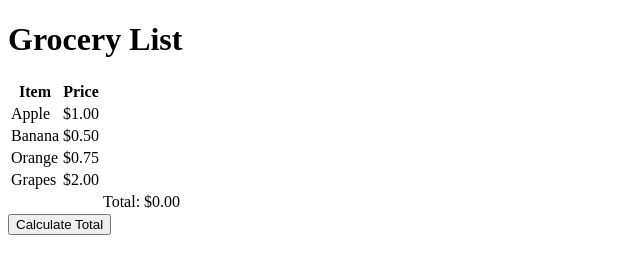
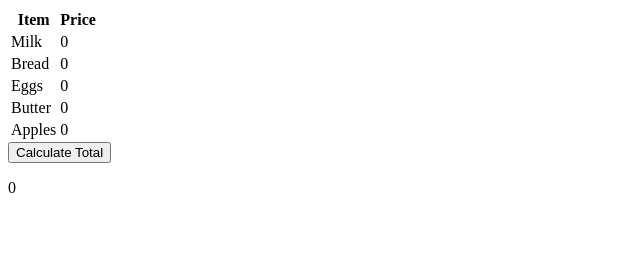
Before and after one commit to acciojob/grofers-checkout-Syamson07, a website: page main.html in a window 1280 px wide. Both pictures are taken after a click on the button "Calculate Total". Shown: the whole page, without its empty margins (0-640 px from the left). Drawn offline with Linux system fonts and the light colour scheme.

Commit message:
created a submission

```diff
--- a/main.html
+++ b/main.html
@@ -1,40 +1,43 @@
 <!DOCTYPE html>
 <html lang="en">
 <head>
-  <meta charset="UTF-8">
-  <meta name="viewport" content="width=device-width, initial-scale=1.0">
   <title>Grocery List</title>
+  <link rel="stylesheet" href="style.css">
 </head>
 <body>
-  <h1>Grocery List</h1>
-  <table id="grocery-table">
+  <table>
     <thead>
       <tr>
         <th>Item</th>
         <th>Price</th>
       </tr>
     </thead>
-    <tbody>
+    <tbody id="grocery-body">
       <tr>
-        <td class="item">Apple</td>
-        <td class="price">$1.00</td>
+        <td class="item">Milk</td>
+        <td class="price" contenteditable="true">0</td>
       </tr>
       <tr>
-        <td class="item">Banana</td>
-        <td class="price">$0.50</td>
+        <td class="item">Bread</td>
+        <td class="price" contenteditable="true">0</td>
       </tr>
       <tr>
-        <td class="item">Orange</td>
-        <td class="price">$0.75</td>
+        <td class="item">Eggs</td>
+        <td class="price" contenteditable="true">0</td>
       </tr>
       <tr>
-        <td class="item">Grapes</td>
-        <td class="price">$2.00</td>
+        <td class="item">Butter</td>
+        <td class="price" contenteditable="true">0</td>
+      </tr>
+      <tr>
+        <td class="item">Apples</td>
+        <td class="price" contenteditable="true">0</td>
       </tr>
     </tbody>
   </table>
 
   <button onclick="calculateTotal()">Calculate Total</button>
+  <p id="ans"></p>
 
   <script src="script.js"></script>
 </body>
--- a/script.js
+++ b/script.js
@@ -1,31 +1,12 @@
 function calculateTotal() {
-  // Select all the price elements in the table
-  const prices = document.querySelectorAll('.prices');
-
-  // Initialize a variable to store the total price
+  const priceCells = document.querySelectorAll(".price");
   let total = 0;
 
-  // Loop through each price element, convert the value to a number, and add it to the total
-  prices.forEach(price => {
-    // Convert the price string (e.g., "$1.00") to a number (e.g., 1.00)
-    const priceValue = parseFloat(price.textContent.replace('$', '').trim());
-    total += priceValue;
+  priceCells.forEach(cell => {
+    const value = parseFloat(cell.textContent.trim());
+    if (!isNaN(value)) total += value;
   });
 
-  // Create a new row to show the total
-  const totalRow = document.createElement('tr');
-
-  // Create the first cell (empty for now, it will be merged later)
-  const emptyCell = document.createElement('td');
-  emptyCell.setAttribute('colspan', '2');  // Make it span across both columns
-  totalRow.appendChild(emptyCell);
-
-  // Create the second cell for the total price
-  const totalCell = document.createElement('td');
-  totalCell.textContent = 'Total: $' + total.toFixed(2); // Format the total to two decimal places
-  totalRow.appendChild(totalCell);
-
-  // Append the total row to the table body
-  const tableBody = document.querySelector('#grocery-table tbody');
-  tableBody.appendChild(totalRow);
+  const ansElement = document.getElementById("ans");
+  ansElement.textContent = total;
 }
--- a/styles.css
+++ b/styles.css
@@ -1,68 +1,38 @@
-/* General body styling */
 body {
   font-family: Arial, sans-serif;
-  margin: 0;
-  padding: 20px;
-  background-color: #f4f4f9;
+  margin: 20px;
 }
 
-/* Table styling */
 table {
-  width: 100%;
+  width: 50%;
   border-collapse: collapse;
-  margin-top: 20px;
+  margin-bottom: 10px;
 }
 
 th, td {
+  border: 1px solid #999;
   padding: 10px;
   text-align: left;
-  border: 1px solid #ddd;
 }
 
-th {
-  background-color: #f2f2f2;
+td.price {
+  background-color: #f9f9f9;
+  cursor: text;
 }
 
-td {
-  background-color: #ffffff;
+td.price:focus {
+  background-color: #e1f5fe;
+  outline: none;
 }
 
-/* Styling for item and price columns */
-.item {
-  font-weight: bold;
+button {
+  padding: 10px 20px;
+  font-size: 16px;
+  cursor: pointer;
 }
 
-.price {
-  color: #2e8b57; /* Greenish color for prices */
+#ans {
+  font-size: 18px;
+  font-weight: bold;
+  margin-top: 10px;
 }
-
-/* Button styling */
-button {
-  padding: 10px 20px;
-  background-color: #4CAF50;
-  color: white;
-  border: none;
-  cursor: pointer;
-  font-size: 16px;
-  margin-top: 20px;
-  border-radius: 5px;
-}
-
-button:hover {
-  background-color: #45a049;
-}
-
-/* Styling for the total row */
-tr:last-child td {
-  font-weight: bold;
-  background-color: #e0ffe0; /* Light green background for total row */
-}
-
-tr:last-child td:first-child {
-  text-align: center;
-}
-
-/* Add some space between the total row and the rest of the table */
-tr:last-child {
-  margin-top: 20px;
-}
```
